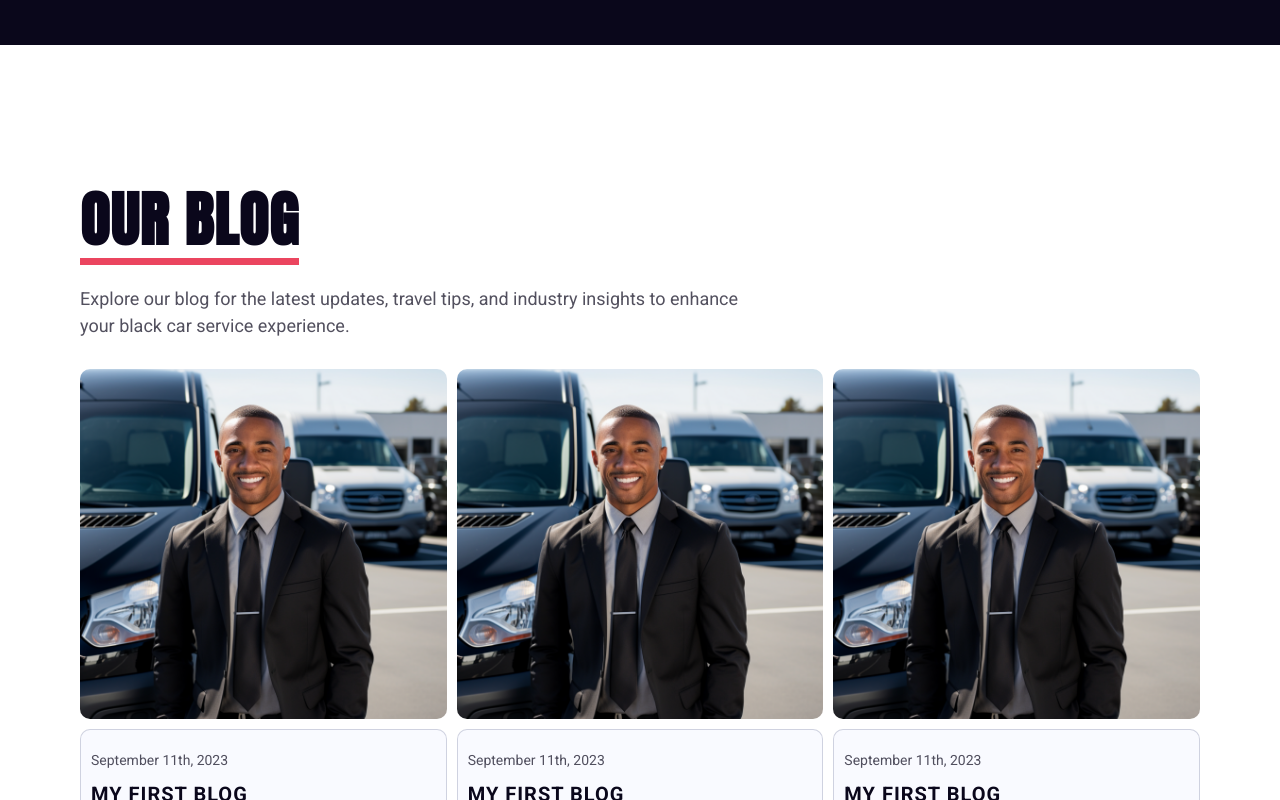
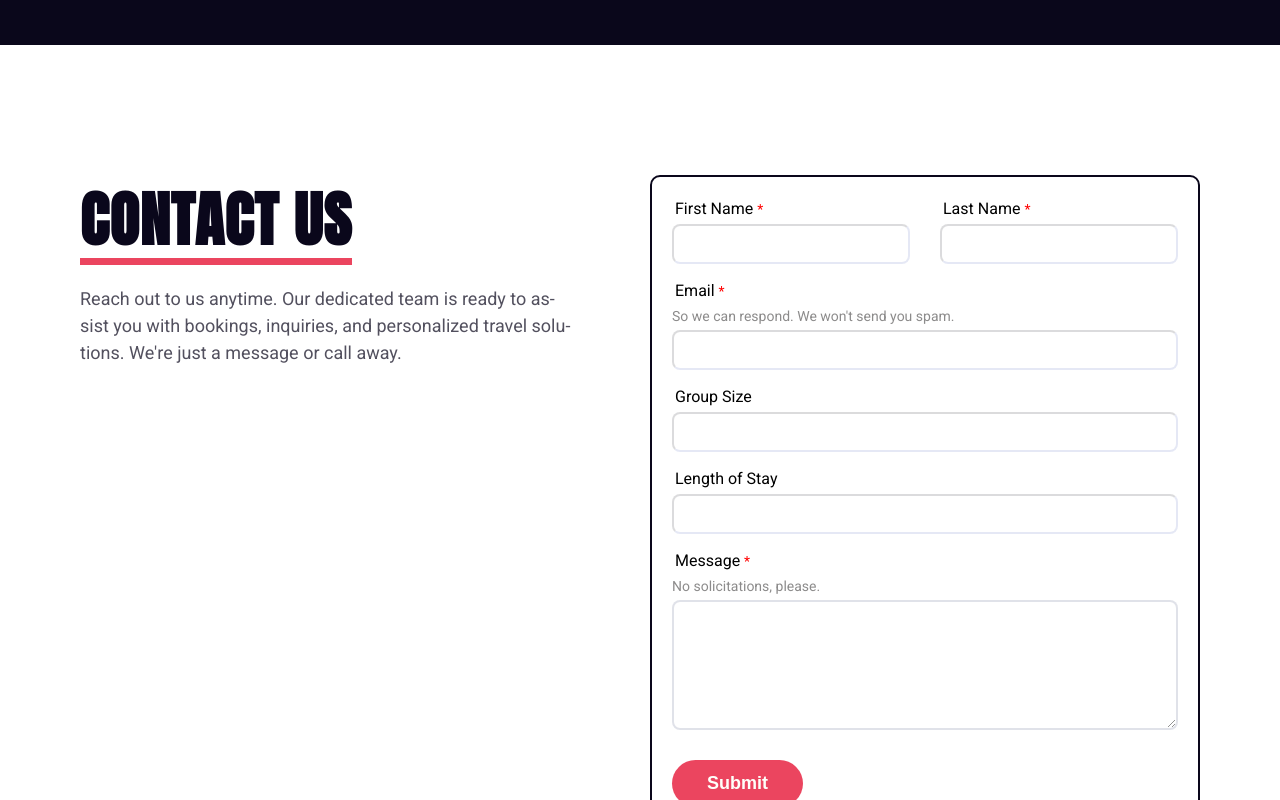
Before and after one commit to ChristianWare/Nier-Transport-Redesign, a Next.js app: page / in a window 1280 px wide. Shown: the part 8220-9020 px from the top of the page. Built offline with nearby package versions, Linux system fonts and the light colour scheme; no server answers.

Commit message:
Turned off blog Section

```diff
--- a/src/app/page.tsx
+++ b/src/app/page.tsx
@@ -36,7 +36,7 @@ export default function Home() {
       <BookingProcess />
       <TestimonialSection />
       <FaqSection />
-      <BlogSection blogData={blogs} />
+      {/* <BlogSection blogData={blogs} /> */}
       <ContactSection />
       <FinalCTA />
     </main>
```
